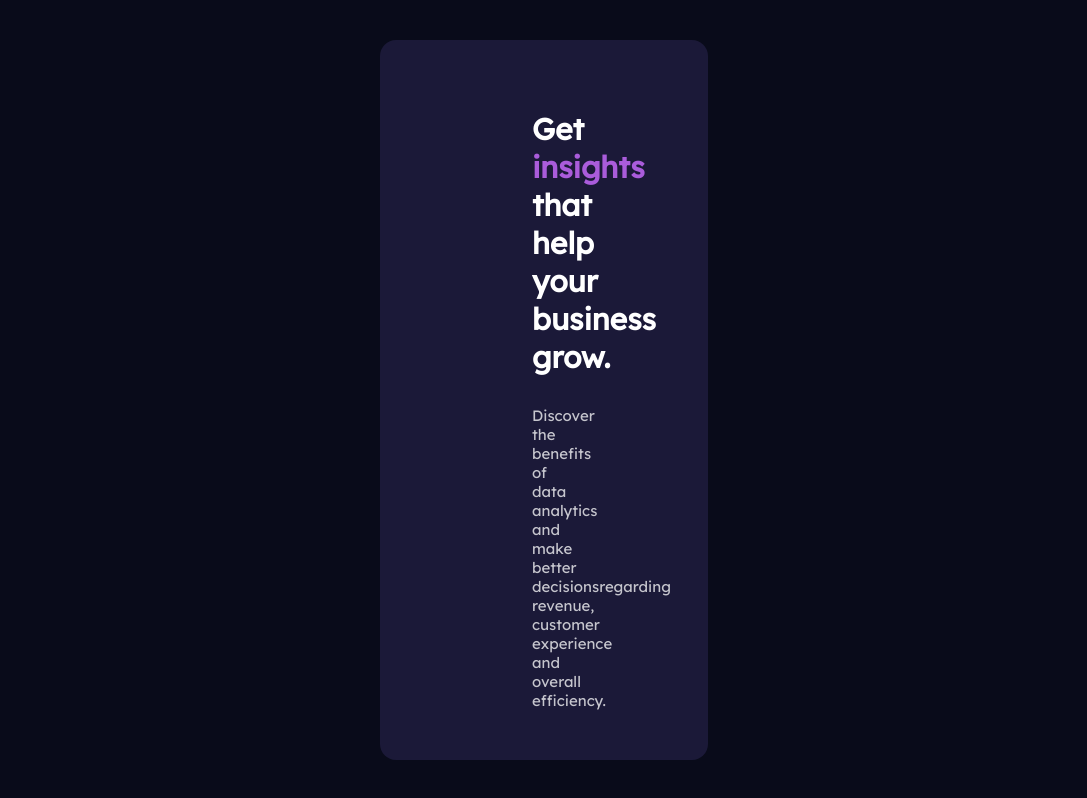
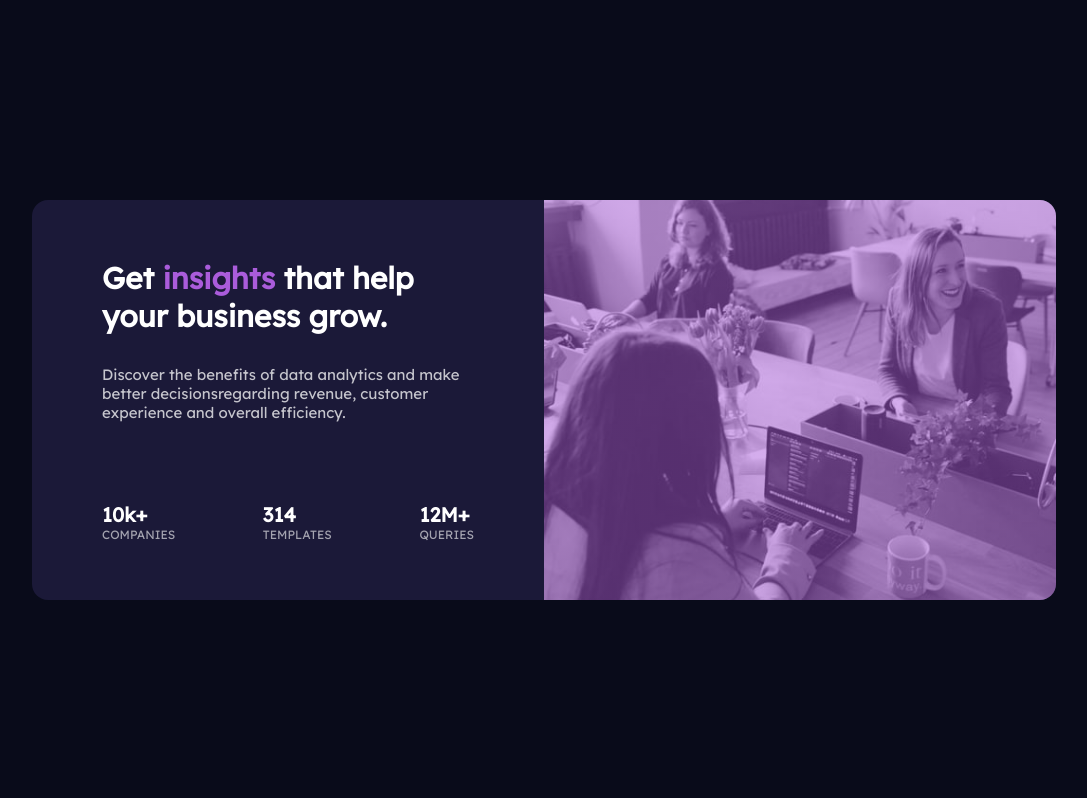
Before and after one commit to ibrahimherith/stats-card, a React (Create React App) app: page / in a window 1280 px wide. Shown: the whole page, without its empty margins (96-1183 px from the left). Built offline with nearby package versions, Linux system fonts and the light colour scheme.

Commit message:
This is it

```diff
--- a/src/index.css
+++ b/src/index.css
@@ -22,7 +22,7 @@ body {
 }
 
 .Card {
-  width: 90vw;
+  width: 80vw;
   height: 400px;
   background-color: hsl(244, 38%, 16%);
   display: flex;
@@ -125,11 +125,8 @@ body {
   }
 }
 
-@media (max-height: 840px) {
+@media (max-width: 640px) and (max-height: 840px) {
   .Card {
-    width: 328px;
     min-height: 90vh;
-    flex-direction: column;
-    overflow: hidden;
   }
 }
```
